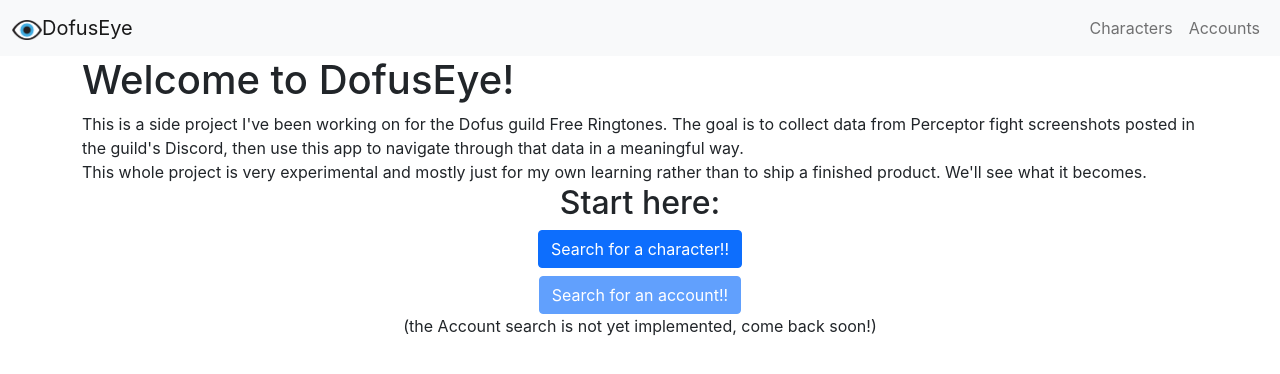
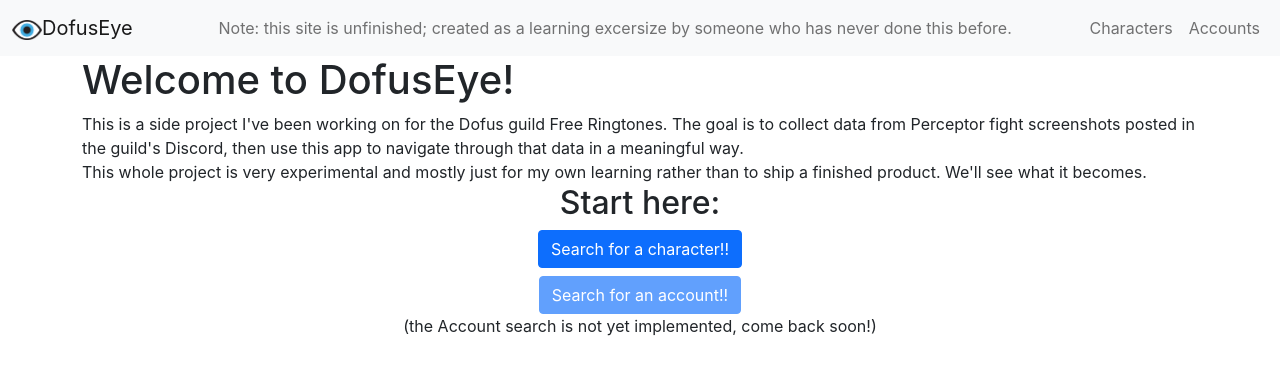
Before and after one commit to melchj/DofusEye, a React (Create React App) app in the folder client/: page / in a window 1280 px wide. Shown: the top 374 px of the page. Built offline with nearby package versions, Linux system fonts and the light colour scheme; no server answers.

Commit message:
CLIENT: adding disclaimer to the nav bar

```diff
--- a/client/src/components/Header.js
+++ b/client/src/components/Header.js
@@ -12,6 +12,7 @@
                         <img src={require("../res/eye.png")} alt="" width="30" height="100%"/>
                         DofusEye
                     </Link>
+                    <span className='navbar-text'>Note: this site is unfinished; created as a learning excersize by someone who has never done this before.</span>
                     <div className='navbar-nav'>
                         <Link to='/character' className='nav-link'>Characters</Link>
                         <Link to='/account' className='nav-link'>Accounts</Link>
```
